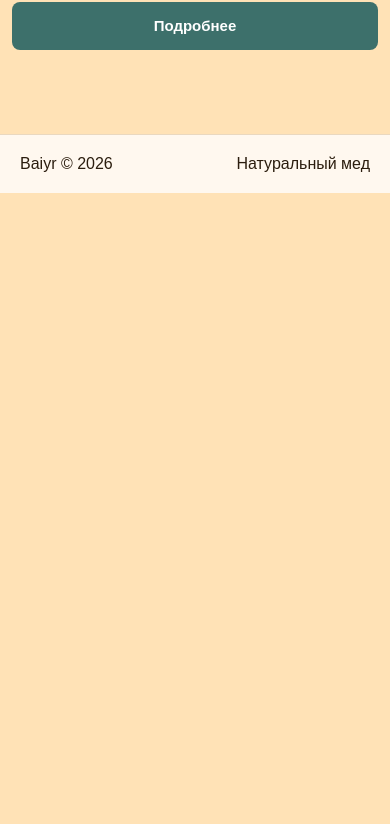
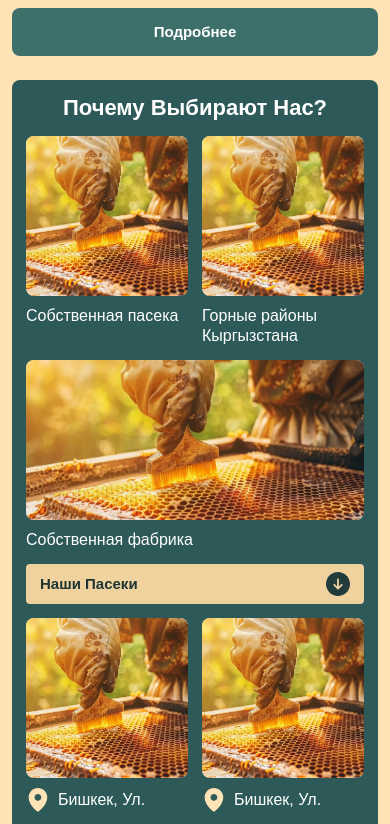
Before and after one commit to ElamanZ/baiyr, a Next.js app: page /about-us in a window 390 px wide. Shown: the part 834-1658 px from the top of the page. Before the commit the page ends 1027 px from the top, so only its background shows below. Built offline with nearby package versions, Linux system fonts and the light colour scheme.

Commit message:
feat: WhyChooseSection

```diff
--- a/src/app/about-us/page.module.css
+++ b/src/app/about-us/page.module.css
@@ -6,39 +6,39 @@
   width: 100%;
   max-width: 1600px;
   margin: 0 auto;
-  padding: 24px 80px 40px;
+  padding: 40px 80px 40px;
   display: flex;
   flex-direction: column;
-  gap: 12px;
+  gap: 40px;
 }
 
 @media (max-width: 1400px) {
   .content {
-    padding: 24px 48px 40px;
+    padding: 40px 48px 40px;
   }
 }
 
 @media (max-width: 1200px) {
   .content {
-    padding: 20px 32px 36px;
+    padding: 30px 32px 36px;
   }
 }
 
 @media (max-width: 1024px) {
   .content {
-    padding: 20px 20px 32px;
+    padding: 26px 20px 32px;
   }
 }
 
 @media (max-width: 768px) {
   .content {
-    padding: 16px 16px 28px;
-    gap: 10px;
+    padding: 24px 16px 28px;
+    gap: 24px;
   }
 }
 
 @media (max-width: 560px) {
   .content {
-    padding: 14px 12px 24px;
+    padding: 20px 12px 24px;
   }
 }
--- a/src/app/about-us/page.tsx
+++ b/src/app/about-us/page.tsx
@@ -1,6 +1,7 @@
 import styles from "./page.module.css";
 import AboutHero from "@/components/about/AboutHero/AboutHero";
 import WholesaleSection from "@/components/about/WholesaleSection/WholesaleSection";
+import WhyChooseSection from "@/components/about/WhyChooseSection/WhyChooseSection";
 
 export default function AboutPage() {
   return (
@@ -8,6 +9,7 @@ export default function AboutPage() {
       <AboutHero />
       <div className={styles.content}>
         <WholesaleSection />
+        <WhyChooseSection />
       </div>
     </div>
   );
--- a/src/components/about/WholesaleSection/WholesaleSection.module.css
+++ b/src/components/about/WholesaleSection/WholesaleSection.module.css
@@ -45,6 +45,7 @@
 }
 
 .button {
+  cursor: pointer;
   min-width: 280px;
   height: 48px;
   padding: 0 20px;
--- /dev/null
+++ b/src/components/about/WhyChooseSection/WhyChooseSection.module.css
@@ -0,0 +1,147 @@
+.section {
+  border-radius: 8px;
+  background: #2d5a58;
+  padding: 20px 18px 18px;
+}
+
+.title {
+  margin-bottom: 18px;
+  color: #ffffff;
+  text-align: center;
+  font-size: 28px;
+  line-height: 1.1;
+  font-weight: 800;
+}
+
+.topGrid,
+.bottomGrid {
+  display: grid;
+  grid-template-columns: repeat(3, minmax(0, 1fr));
+  gap: 12px;
+}
+
+.topGrid {
+  margin-bottom: 14px;
+}
+
+.infoCard,
+.locationCard {
+  display: flex;
+  flex-direction: column;
+  gap: 10px;
+}
+
+.imageWrap {
+  position: relative;
+  min-height: 180px;
+  border-radius: 8px;
+  overflow: hidden;
+  background: #cfcfcf;
+}
+
+.image {
+  object-fit: cover;
+}
+
+.infoCard p,
+.locationCard p {
+  color: #ffffff;
+  font-size: 18px;
+  line-height: 1.25;
+  font-weight: 500;
+}
+
+.tab {
+  min-height: 42px;
+  margin-bottom: 14px;
+  padding: 8px 14px;
+  border-radius: 4px;
+  background: #f0d29e;
+  color: #1f3433;
+  display: flex;
+  align-items: center;
+  justify-content: space-between;
+  font-size: 16px;
+  font-weight: 700;
+}
+
+.tabIcon {
+  display: flex;
+  align-items: center;
+  justify-content: center;
+}
+
+.locationRow {
+  display: flex;
+  align-items: center;
+  gap: 8px;
+}
+
+.locationIcon {
+  flex-shrink: 0;
+  display: flex;
+  align-items: center;
+  justify-content: center;
+}
+
+@media (max-width: 1024px) {
+  .title {
+    font-size: 24px;
+  }
+
+  .imageWrap {
+    min-height: 160px;
+  }
+
+  .infoCard p,
+  .locationCard p {
+    font-size: 16px;
+  }
+}
+
+@media (max-width: 768px) {
+  .section {
+    padding: 16px 14px 14px;
+  }
+
+  .title {
+    margin-bottom: 16px;
+    font-size: 22px;
+  }
+
+  .topGrid,
+  .bottomGrid {
+    grid-template-columns: repeat(2, minmax(0, 1fr));
+    gap: 14px;
+  }
+
+  .topGrid > :last-child,
+  .bottomGrid > :last-child {
+    grid-column: 1 / -1;
+  }
+
+  .imageWrap {
+    min-height: 180px;
+  }
+
+  .infoCard p,
+  .locationCard p {
+    font-size: 17px;
+  }
+
+  .tab {
+    min-height: 40px;
+    font-size: 15px;
+  }
+}
+
+@media (max-width: 560px) {
+  .imageWrap {
+    min-height: 160px;
+  }
+
+  .infoCard p,
+  .locationCard p {
+    font-size: 16px;
+  }
+}
--- /dev/null
+++ b/src/components/about/WhyChooseSection/WhyChooseSection.tsx
@@ -0,0 +1,68 @@
+import Image from "next/image";
+import styles from "./WhyChooseSection.module.css";
+import aboutHero from "@/assets/images/AboutHero.webp";
+import ArrowDownIcon from "@/components/icons/ArrowDownIcon";
+import LocationIcon from "@/components/icons/LocationIcon";
+
+const topCards = [
+  "Собственная пасека",
+  "Горные районы Кыргызстана",
+  "Собственная фабрика",
+];
+
+const locationCards = ["Бишкек, Ул.", "Бишкек, Ул.", "Бишкек, Ул."];
+
+export default function WhyChooseSection() {
+  return (
+    <section className={styles.section}>
+      <h2 className={styles.title}>Почему Выбирают Нас?</h2>
+
+      <div className={styles.topGrid}>
+        {topCards.map((text) => (
+          <div key={text} className={styles.infoCard}>
+            <div className={styles.imageWrap}>
+              <Image
+                src={aboutHero}
+                alt={text}
+                fill
+                sizes="(max-width: 768px) 100vw, 33vw"
+                className={styles.image}
+              />
+            </div>
+            <p>{text}</p>
+          </div>
+        ))}
+      </div>
+
+      <div className={styles.tab}>
+        <span>Наши Пасеки</span>
+        <span className={styles.tabIcon}>
+          <ArrowDownIcon />
+        </span>
+      </div>
+
+      <div className={styles.bottomGrid}>
+        {locationCards.map((text, index) => (
+          <div key={`${text}-${index}`} className={styles.locationCard}>
+            <div className={styles.imageWrap}>
+              <Image
+                src={aboutHero}
+                alt={text}
+                fill
+                sizes="(max-width: 768px) 100vw, 33vw"
+                className={styles.image}
+              />
+            </div>
+
+            <div className={styles.locationRow}>
+              <span className={styles.locationIcon}>
+                <LocationIcon />
+              </span>
+              <p>{text}</p>
+            </div>
+          </div>
+        ))}
+      </div>
+    </section>
+  );
+}
--- /dev/null
+++ b/src/components/icons/ArrowDownIcon.tsx
@@ -0,0 +1,21 @@
+type Props = {
+  size?: number;
+};
+const ArrowDownIcon = ({ size = 24 }: Props) => {
+  return (
+    <svg
+      width={size}
+      height={size}
+      viewBox="0 0 39 39"
+      fill="none"
+      xmlns="http://www.w3.org/2000/svg"
+    >
+      <path
+        d="M19.5 0C15.6433 0 11.8731 1.14366 8.66639 3.28634C5.45963 5.42903 2.96027 8.47451 1.48436 12.0377C0.00844905 15.6008 -0.377716 19.5216 0.374696 23.3043C1.12711 27.0869 2.9843 30.5615 5.71143 33.2886C8.43855 36.0157 11.9131 37.8729 15.6957 38.6253C19.4784 39.3777 23.3992 38.9916 26.9623 37.5156C30.5255 36.0397 33.571 33.5404 35.7137 30.3336C37.8564 27.1269 39 23.3567 39 19.5C38.9945 14.33 36.9383 9.37322 33.2826 5.71745C29.6268 2.06167 24.6701 0.00545966 19.5 0ZM26.5613 22.0613L20.5613 28.0613C20.4219 28.2007 20.2565 28.3114 20.0744 28.3868C19.8923 28.4623 19.6971 28.5012 19.5 28.5012C19.3029 28.5012 19.1077 28.4623 18.9256 28.3868C18.7435 28.3114 18.5781 28.2007 18.4388 28.0613L12.4388 22.0613C12.1573 21.7798 11.9992 21.398 11.9992 21C11.9992 20.602 12.1573 20.2202 12.4388 19.9387C12.7202 19.6573 13.102 19.4992 13.5 19.4992C13.8981 19.4992 14.2798 19.6573 14.5613 19.9387L18 23.3794V12C18 11.6022 18.158 11.2206 18.4393 10.9393C18.7207 10.658 19.1022 10.5 19.5 10.5C19.8978 10.5 20.2794 10.658 20.5607 10.9393C20.842 11.2206 21 11.6022 21 12V23.3794L24.4388 19.9387C24.7202 19.6573 25.102 19.4992 25.5 19.4992C25.8981 19.4992 26.2798 19.6573 26.5613 19.9387C26.8427 20.2202 27.0008 20.602 27.0008 21C27.0008 21.398 26.8427 21.7798 26.5613 22.0613Z"
+        fill="#223C3B"
+      />
+    </svg>
+  );
+};
+
+export default ArrowDownIcon;
--- /dev/null
+++ b/src/components/icons/LocationIcon.tsx
@@ -0,0 +1,21 @@
+type Props = {
+  size?: number;
+};
+const LocationIcon = ({ size = 24 }: Props) => {
+  return (
+    <svg
+      width={size}
+      height={size}
+      viewBox="0 0 36 46"
+      fill="none"
+      xmlns="http://www.w3.org/2000/svg"
+    >
+      <path
+        d="M17.875 0C13.1359 0.00537618 8.59245 1.89036 5.2414 5.2414C1.89036 8.59245 0.00537618 13.1359 0 17.875C0 33.1703 16.25 44.722 16.9427 45.2055C17.2159 45.3969 17.5414 45.4995 17.875 45.4995C18.2086 45.4995 18.5341 45.3969 18.8073 45.2055C19.5 44.722 35.75 33.1703 35.75 17.875C35.7446 13.1359 33.8596 8.59245 30.5086 5.2414C27.1575 1.89036 22.6141 0.00537618 17.875 0ZM17.875 11.375C19.1606 11.375 20.4173 11.7562 21.4862 12.4704C22.5551 13.1847 23.3882 14.1998 23.8802 15.3876C24.3722 16.5753 24.5009 17.8822 24.2501 19.1431C23.9993 20.404 23.3802 21.5622 22.4712 22.4712C21.5622 23.3802 20.404 23.9993 19.1431 24.2501C17.8822 24.5009 16.5753 24.3722 15.3876 23.8802C14.1998 23.3883 13.1847 22.5551 12.4704 21.4862C11.7562 20.4173 11.375 19.1606 11.375 17.875C11.375 16.1511 12.0598 14.4978 13.2788 13.2788C14.4978 12.0598 16.1511 11.375 17.875 11.375Z"
+        fill="#FFE2B6"
+      />
+    </svg>
+  );
+};
+
+export default LocationIcon;
```
